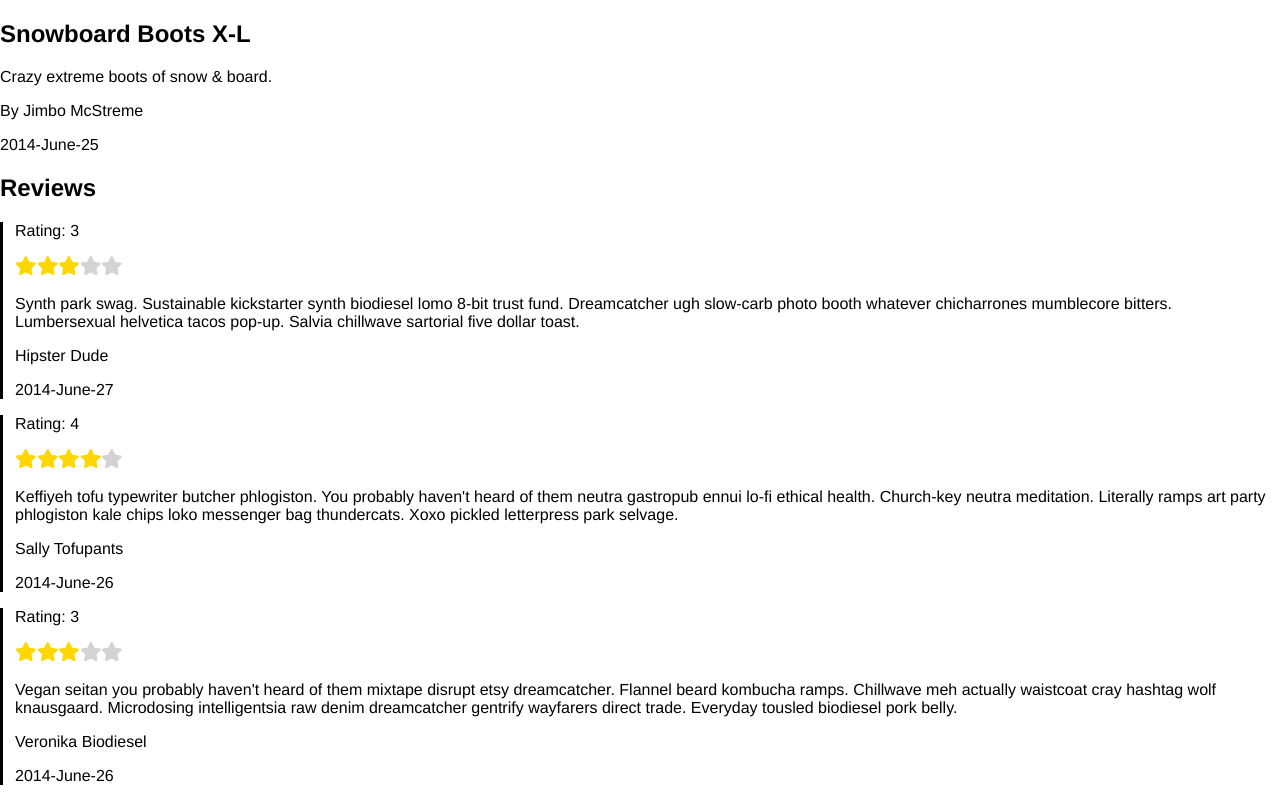
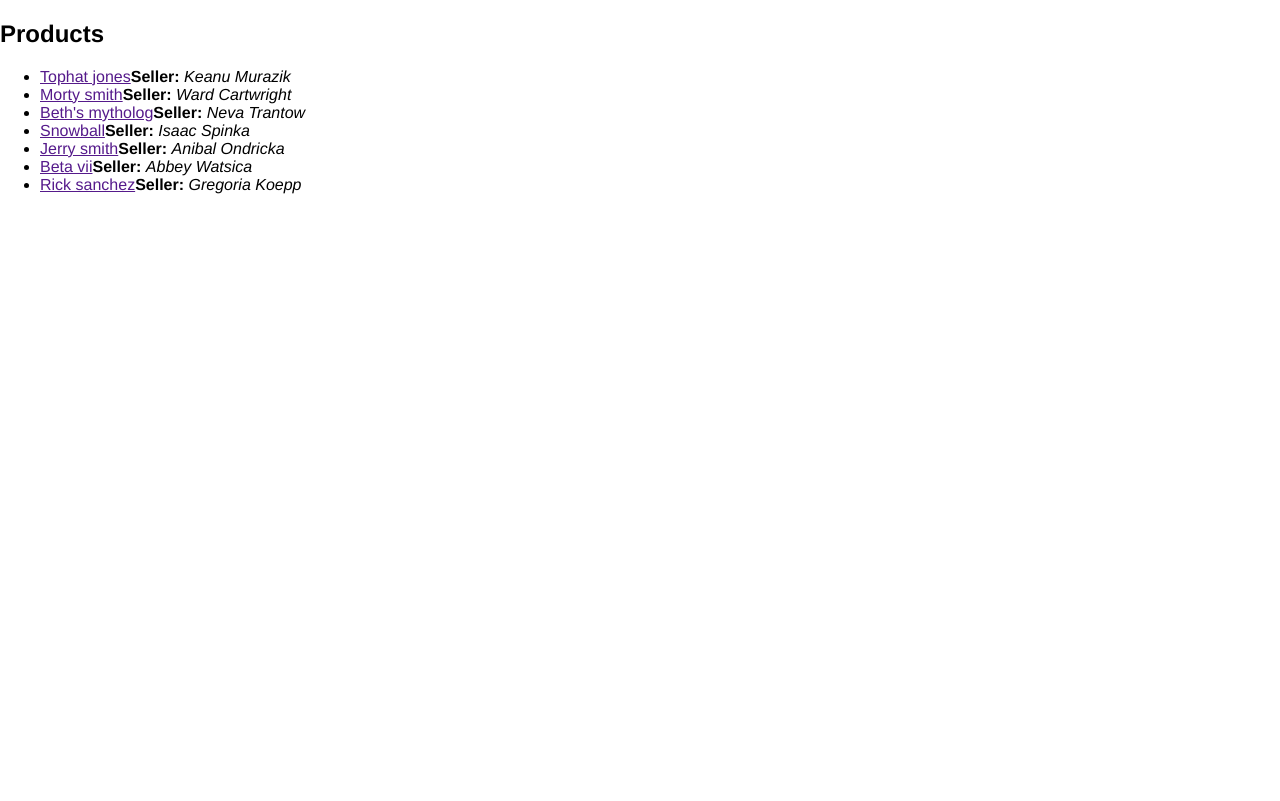
Before and after one commit to francispham/ReactClientApps, a React (Create React App) app in the folder amazon-react/: page /products in a window 1280 px wide. Built offline with nearby package versions, Linux system fonts and the light colour scheme.

Commit message:
Set up PIP and changefunctional to class for State in Amazon App)

```diff
--- a/amazon-react/src/components/App.js
+++ b/amazon-react/src/components/App.js
@@ -1,11 +1,12 @@
 import React, { Component } from 'react';
-import ProductShowPage from './ProductShowPage';
-
+// import ProductShowPage from './ProductShowPage';
+import ProductIndexPage from './ProductIndexPage';
 class App extends Component {
   render() {
     return (
       <div className="App">
-        <ProductShowPage />
+        {/* <ProductShowPage /> */}
+        <ProductIndexPage />
       </div>
     );
   }
--- /dev/null
+++ b/amazon-react/src/components/ProductIndexPage.js
@@ -0,0 +1,36 @@
+import React, {Component} from 'react';
+import productsData from '../data/products';
+
+class ProductIndexPage extends Component {
+  constructor(props) {
+    super(props);
+    this.state = {
+      products: productsData
+    };
+  }
+  render() {
+    console.log(this.state.products);
+    return (<div>
+      <h2>Products</h2>
+      <ul className="products-list">
+        {
+          this.state.products.map(product => {
+            return (<li key={product.id}>
+              <a href="">{product.title}</a>
+              <strong>Seller:</strong>{' '}
+              {/*
+                The {' '} just ensures that there is a space put in the dom in
+                between the bolded `Seller:` and the italicized seller
+                full_name
+              */
+              }
+              <em>{product.seller.full_name}</em>
+            </li>);
+          })
+        }
+      </ul>
+    </div>)
+  }
+}
+
+export default ProductIndexPage;
--- a/amazon-react/src/components/ProductShowPage.js
+++ b/amazon-react/src/components/ProductShowPage.js
@@ -1,18 +1,37 @@
-import React from 'react';
+import React, {Component} from 'react';
 import ProductDetails from './ProductDetails';
 import ReviewList from './ReviewList';
 
-import product from '../data/product';
+import productData from '../data/product';
 
-function ProductShowPage(props) {
-  const {
-    reviews, ...productDetails
-  } = product;
-  return (<div>
-    <ProductDetails {...productDetails}/>
-    <h2>Reviews</h2>
-    <ReviewList reviews={reviews}/>
-  </div>)
+class ProductShowPage extends Component {
+
+  constructor(props) {
+    super(props);
+    this.state = {
+      product: productData
+    }
+  }
+
+  render() {
+    const {
+      reviews,
+      ...product
+    } = this.state.product;
+    // const reviews = this.state.product.reviews;
+    // const product = {
+    //   title: this.state.product.title,
+    //   description: this.state.product.description,
+    //   price: this.state.product.price,
+    //   seller: this.state.product.seller,
+    //   created_at: this.state.product.created_at
+    // };
+    return (<div>
+      <ProductDetails {...product}/>
+      <h2>Reviews</h2>
+      <ReviewList reviews={reviews}/>
+    </div>)
+
+  }
 }
-
 export default ProductShowPage;
--- a/amazon-react/src/data/product.js
+++ b/amazon-react/src/data/product.js
@@ -1,44 +1,48 @@
 const product = {
-  id: 102,
-  title: 'Snowboard Boots X-L',
-  description: 'Crazy extreme boots of snow & board.',
-  created_at: '2014-June-25',
-  seller: {
-    full_name: 'Jimbo McStreme'
+  "id": 117,
+  "title": "Tophat jones",
+  "description": "Yo! What up my glip glops!",
+  "created_at": "2018-01-13T12:03:55.000Z",
+  "updated_at": "2018-01-19T01:59:56.152Z",
+  "seller": {
+    "id": 33,
+    "first_name": "Keanu",
+    "last_name": "Murazik",
+    "full_name": "Keanu Murazik"
   },
-  reviews: [
+  "reviews": [
     {
-      id: 225,
-      rating: 3,
-      body:
-        'Synth park swag. Sustainable kickstarter synth biodiesel lomo 8-bit trust fund. Dreamcatcher ugh slow-carb photo booth whatever chicharrones mumblecore bitters. Lumbersexual helvetica tacos pop-up. Salvia chillwave sartorial five dollar toast.',
-      created_at: '2014-June-27',
-      reviewer: {
-        full_name: 'Hipster Dude'
+      "id": 259,
+      "rating": 3,
+      "body": "Shoreditch migas cardigan tofu waistcoat pour-over bitters small batch. Marfa waistcoat photo booth. Salvia gentrify irony mlkshk butcher. Readymade pour-over farm-to-table locavore wes anderson everyday. Irony yr master.",
+      "reviewer": {
+        "full_name": "Morty Smith"
       }
-    },
-    {
-      id: 224,
-      rating: 4,
-      body:
-        "Keffiyeh tofu typewriter butcher phlogiston. You probably haven't heard of them neutra gastropub ennui lo-fi ethical health. Church-key neutra meditation. Literally ramps art party phlogiston kale chips loko messenger bag thundercats. Xoxo pickled letterpress park selvage.",
-      created_at: '2014-June-26',
-      reviewer: {
-        full_name: 'Sally Tofupants'
+    }, {
+      "id": 258,
+      "rating": 4,
+      "body": "Iphone loko messenger bag chia kitsch mlkshk cliche squid. Chicharrones lo-fi etsy austin helvetica put a bird on it aesthetic. Viral gentrify ennui distillery williamsburg meggings twee keffiyeh.",
+      "reviewer": {
+        "full_name": "Eric Rothfels"
       }
-    },
-    {
-      id: 223,
-      rating: 3,
-      body:
-        "Vegan seitan you probably haven't heard of them mixtape disrupt etsy dreamcatcher. Flannel beard kombucha ramps. Chillwave meh actually waistcoat cray hashtag wolf knausgaard. Microdosing intelligentsia raw denim dreamcatcher gentrify wayfarers direct trade. Everyday tousled biodiesel pork belly.",
-      created_at: '2014-June-26',
-      reviewer: {
-        full_name: 'Veronika Biodiesel'
+    }, {
+      "id": 257,
+      "rating": 3,
+      "body": "Artisan messenger bag truffaut hashtag fashion axe actually drinking. Goth deep v yr pug. +1 chillwave carry messenger bag slow-carb 8-bit portland franzen. Lumbersexual cardigan carry tacos street.",
+      "reviewer": {
+        "full_name": "Dan Rohn"
       }
     }
   ],
-  tags: ['sports', 'fitness', 'outdoors']
+  "tags": [
+    {
+      "id": 2,
+      "name": "Baratheon of King's Landing"
+    }, {
+      "id": 4,
+      "name": "Tawney of Orkmont"
+    }
+  ]
 };
 
 export default product;
--- /dev/null
+++ b/amazon-react/src/data/products.js
@@ -0,0 +1,73 @@
+export default[
+  {
+    "id": 117,
+    "title": "Tophat jones",
+    "price": 5,
+    "seller": {
+      "id": 33,
+      "first_name": "Keanu",
+      "last_name": "Murazik",
+      "full_name": "Keanu Murazik"
+    }
+  }, {
+    "id" : 177,
+    "title" : "Morty smith",
+    "price" : 6,
+    "seller" : {
+      "id": 19,
+      "first_name": "Ward",
+      "last_name": "Cartwright",
+      "full_name": "Ward Cartwright"
+    }
+  }, {
+    "id" : 65,
+    "title" : "Beth's mytholog",
+    "price" : 8,
+    "seller" : {
+      "id": 9,
+      "first_name": "Neva",
+      "last_name": "Trantow",
+      "full_name": "Neva Trantow"
+    }
+  }, {
+    "id" : 41,
+    "title" : "Snowball",
+    "price" : 3,
+    "seller" : {
+      "id": 48,
+      "first_name": "Isaac",
+      "last_name": "Spinka",
+      "full_name": "Isaac Spinka"
+    }
+  }, {
+    "id" : 173,
+    "title" : "Jerry smith",
+    "price" : 5,
+    "seller" : {
+      "id": 44,
+      "first_name": "Anibal",
+      "last_name": "Ondricka",
+      "full_name": "Anibal Ondricka"
+    }
+  }, {
+    "id" : 300,
+    "title" : "Beta vii",
+    "price" : 4,
+    "seller" : {
+      "id": 12,
+      "first_name": "Abbey",
+      "last_name": "Watsica",
+      "full_name": "Abbey Watsica"
+    }
+  }, {
+    "id" : 301,
+    "title" : "Rick sanchez",
+    "price" : 10,
+    "seller" : {
+      "id": 23,
+      "first_name": "Gregoria",
+      "last_name": "Koepp",
+      "full_name": "Gregoria Koepp"
+    }
+  }
+];
```
